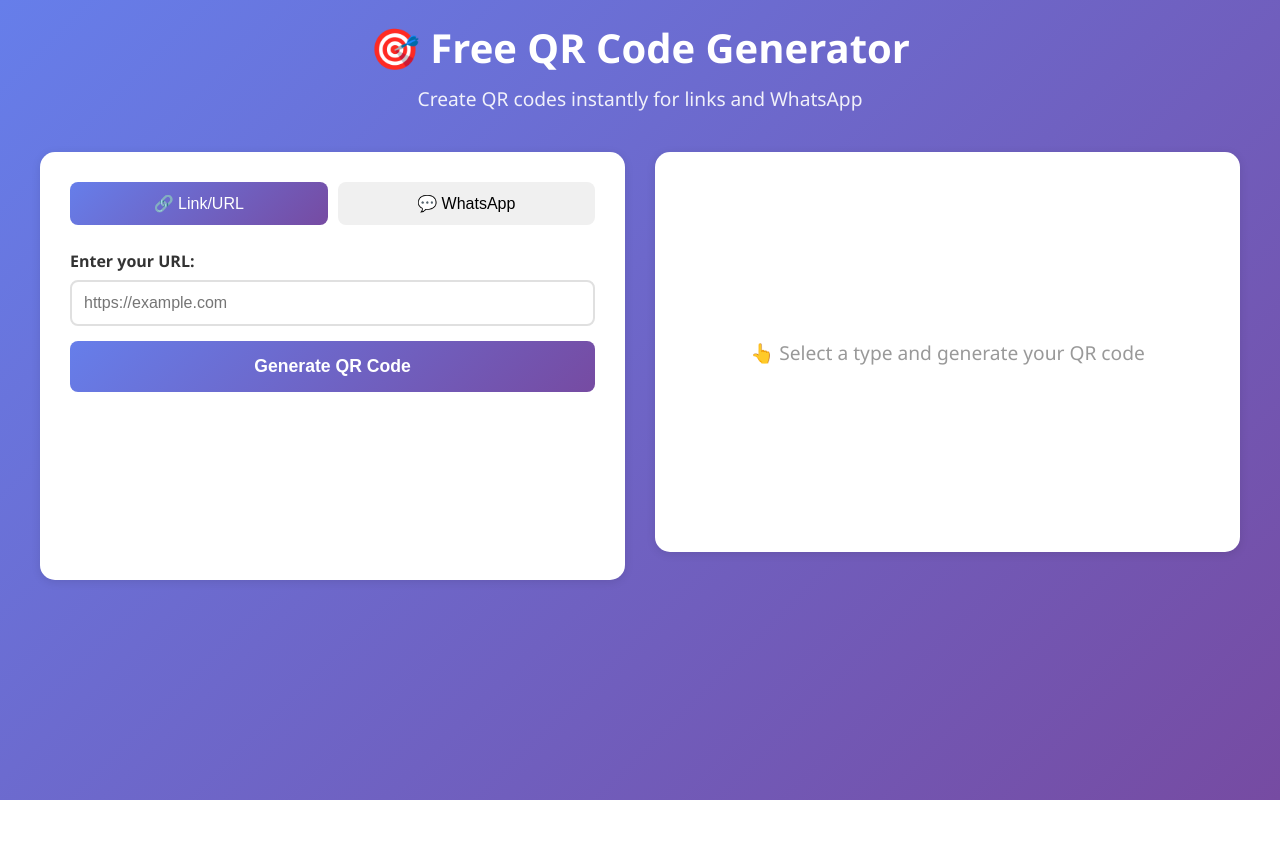
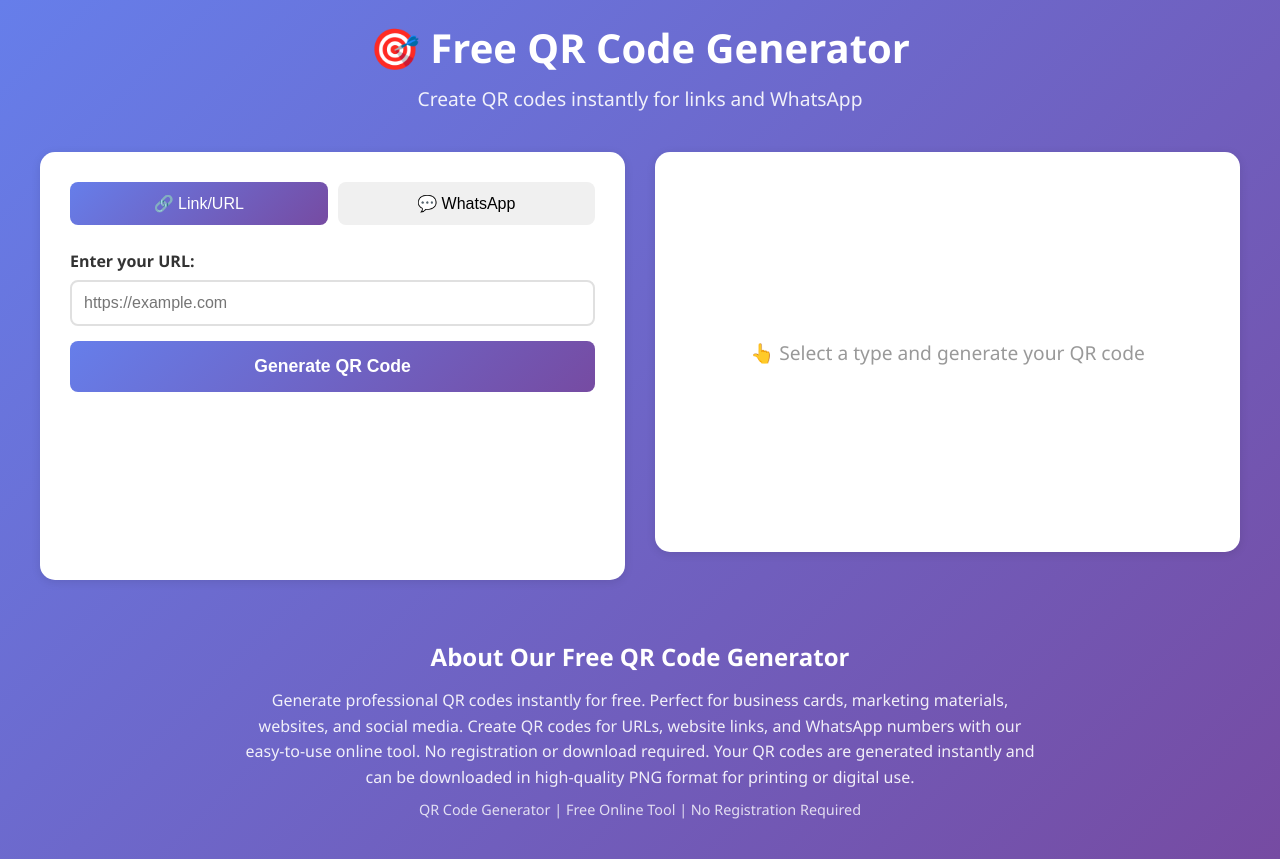
Before and after one commit to evensdossou51-boop/free-qr-generator, a plain HTML site: page index.html in a window 1280 px wide. Before the commit the page ends 800 px from the top, so only its background shows below. Drawn offline with Linux system fonts and the light colour scheme.

Commit message:
Add SEO optimization - meta tags, sitemap, and footer content

```diff
--- a/index.html
+++ b/index.html
@@ -3,7 +3,22 @@
 <head>
     <meta charset="UTF-8">
     <meta name="viewport" content="width=device-width, initial-scale=1.0">
-    <title>Free QR Code Generator</title>
+    <title>Free QR Code Generator - Create QR Codes for Links & WhatsApp</title>
+    <meta name="description" content="Create free QR codes instantly for URLs, links, and WhatsApp numbers. No registration required. Download your QR codes in high quality PNG format.">
+    <meta name="keywords" content="QR code generator, free QR code, create QR code, WhatsApp QR code, URL QR code, QR code maker, online QR generator">
+    <meta name="author" content="Free QR Generator">
+
+    <!-- Open Graph Meta Tags for Social Media -->
+    <meta property="og:title" content="Free QR Code Generator">
+    <meta property="og:description" content="Create free QR codes instantly for URLs and WhatsApp numbers">
+    <meta property="og:type" content="website">
+    <meta property="og:url" content="https://evensdossou51-boop.github.io/free-qr-generator/">
+
+    <!-- Twitter Card -->
+    <meta name="twitter:card" content="summary">
+    <meta name="twitter:title" content="Free QR Code Generator">
+    <meta name="twitter:description" content="Create free QR codes instantly for URLs and WhatsApp numbers">
+
     <link rel="stylesheet" href="styles.css">
 </head>
 <body>
@@ -52,6 +67,19 @@
                 </div>
             </div>
         </div>
+
+        <footer style="text-align: center; color: white; margin-top: 40px; padding: 20px 0;">
+            <h2 style="font-size: 1.5em; margin-bottom: 15px;">About Our Free QR Code Generator</h2>
+            <p style="max-width: 800px; margin: 0 auto 10px; opacity: 0.9; line-height: 1.6;">
+                Generate professional QR codes instantly for free. Perfect for business cards, marketing materials,
+                websites, and social media. Create QR codes for URLs, website links, and WhatsApp numbers with our
+                easy-to-use online tool. No registration or download required. Your QR codes are generated instantly
+                and can be downloaded in high-quality PNG format for printing or digital use.
+            </p>
+            <p style="opacity: 0.8; font-size: 0.9em;">
+                QR Code Generator | Free Online Tool | No Registration Required
+            </p>
+        </footer>
     </div>
 
     <script src="https://cdnjs.cloudflare.com/ajax/libs/qrcodejs/1.0.0/qrcode.min.js"></script>
```
Also changed, not shown: sitemap.xml (added, +9 -0 lines), robots.txt (added).
